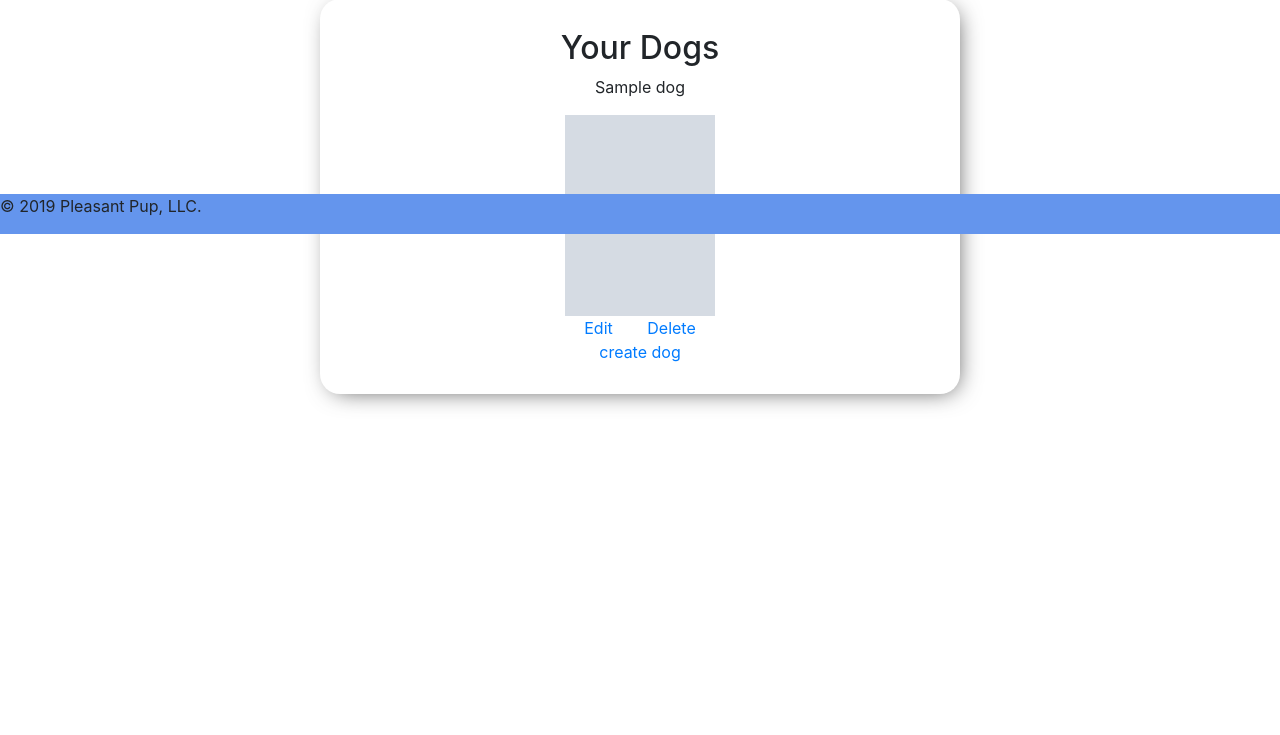
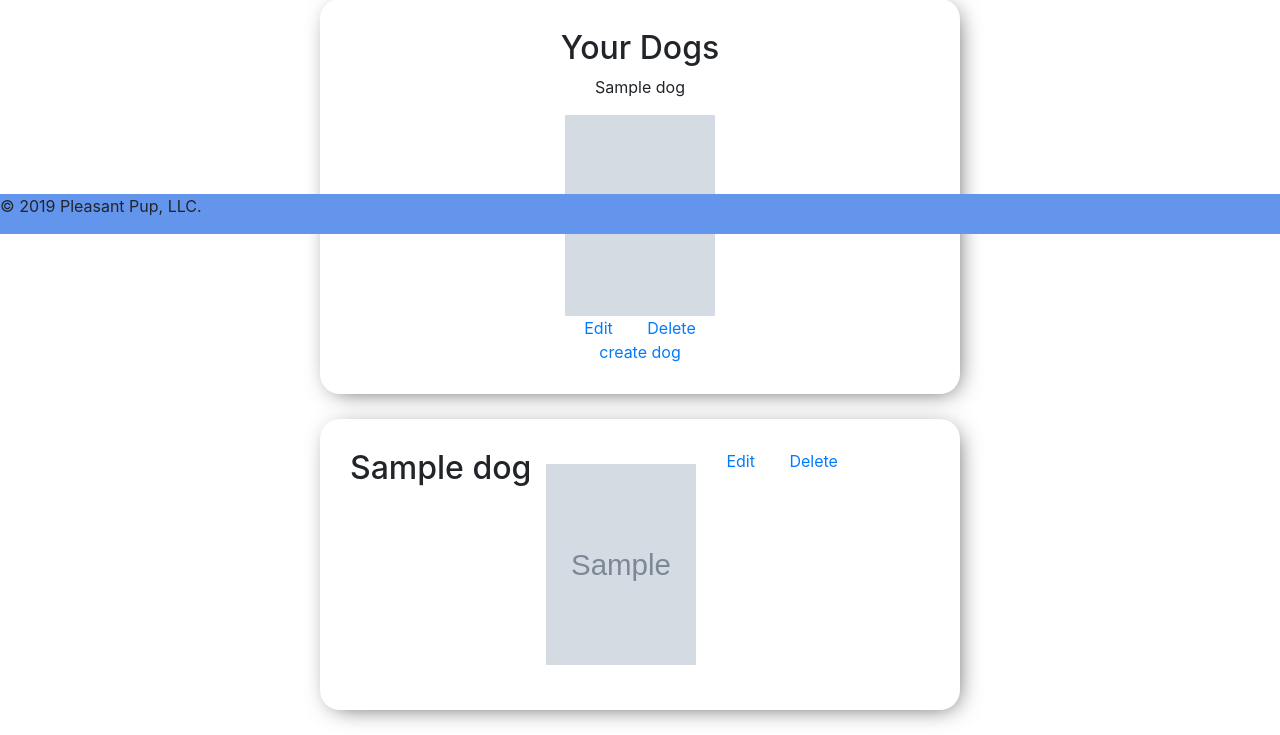
Before and after one commit to danielkbolton/PleasantPup, a Django app: page /accounts/profile/ in a window 1280 px wide. Shown: the part 566-1301 px from the top of the page. Before the commit the page ends 974 px from the top, so only its background shows below. Run offline with Django 3.2, Linux system fonts and the light colour scheme; a user stored in the database is signed in; tables that the repository leaves empty hold one stand-in row (values such as "Sample post"); grey boxes marked "Sample" are stand-in pictures; some libraries are stand-ins or nearby versions.

```diff
--- a/pleasantPup_app/forms.py
+++ b/pleasantPup_app/forms.py
@@ -1,7 +1,7 @@
 from django import forms
 #from django.forms.widgets import DateTimeInput
 
-from . models import Profile, Dog
+from . models import Profile, Dog, Breed
 
 
 class DogForm(forms.ModelForm):
@@ -11,7 +11,6 @@ class DogForm(forms.ModelForm):
         widgets = {
             'name': forms.TextInput(attrs={'class': 'form-control col'}),
             'age': forms.TextInput(attrs={'class': 'form-control col'}),
-            'breed': forms.TextInput(attrs={'class': 'form-control col'}),
             'image_link': forms.TextInput(attrs={'class': 'form-control col'})
         }
 
--- a/pleasantPup_app/templates/base.html
+++ b/pleasantPup_app/templates/base.html
@@ -5,21 +5,16 @@
     <meta charset="UTF-8">
     <meta name="viewport" content="width=device-width, initial-scale=1.0">
     <meta http-equiv="X-UA-Compatible" content="ie=edge">
-
-
-
-
-
-
+    <!-- BOOTSTRAP CSS -->
     <link rel="stylesheet" href="https://stackpath.bootstrapcdn.com/bootstrap/4.3.1/css/bootstrap.min.css" integrity="sha384-ggOyR0iXCbMQv3Xipma34MD+dH/1fQ784/j6cY/iJTQUOhcWr7x9JvoRxT2MZw1T" crossorigin="anonymous">
-
+    <!-- MAIN CSS -->
     <link rel="stylesheet" href="{% static 'css/main.css' %}">
 
 
 
 
 
-    <title>Document</title>
+    <title>PleasantPup</title>
 </head>
 <body>
         <nav>
@@ -70,7 +65,7 @@
 
 
 
-
+    <!-- MAIN JAVASCRIPT -->
     <script src="{% static 'js/app.js' %}"></script>
 </body>
 </html>
--- a/pleasantPup_app/templates/profile.html
+++ b/pleasantPup_app/templates/profile.html
@@ -52,4 +52,29 @@
 </div>
 
 
+
+
+
+<div class="dog-section">
+    <div class="container">
+        <div class="row">
+            {% for dog in user.dogs.all %}
+            <h2>{{dog.name}}</h2>
+            <a href="{% url 'dog_profile' dog_pk=dog.pk %}">
+                <img class="dog-img" src="{{dog.image_link}}" alt="">
+            </a>
+            <div>
+                <a href="{% url 'dog_edit' dog_pk=dog.pk %}">Edit</a>
+                <a href="{% url 'dog_delete' dog_pk=dog.pk %}">Delete</a>
+
+            </div>
+            {% endfor %}
+        </div>
+    </div>
+
+
+</div>
+
+
+
 {% endblock %}
```
